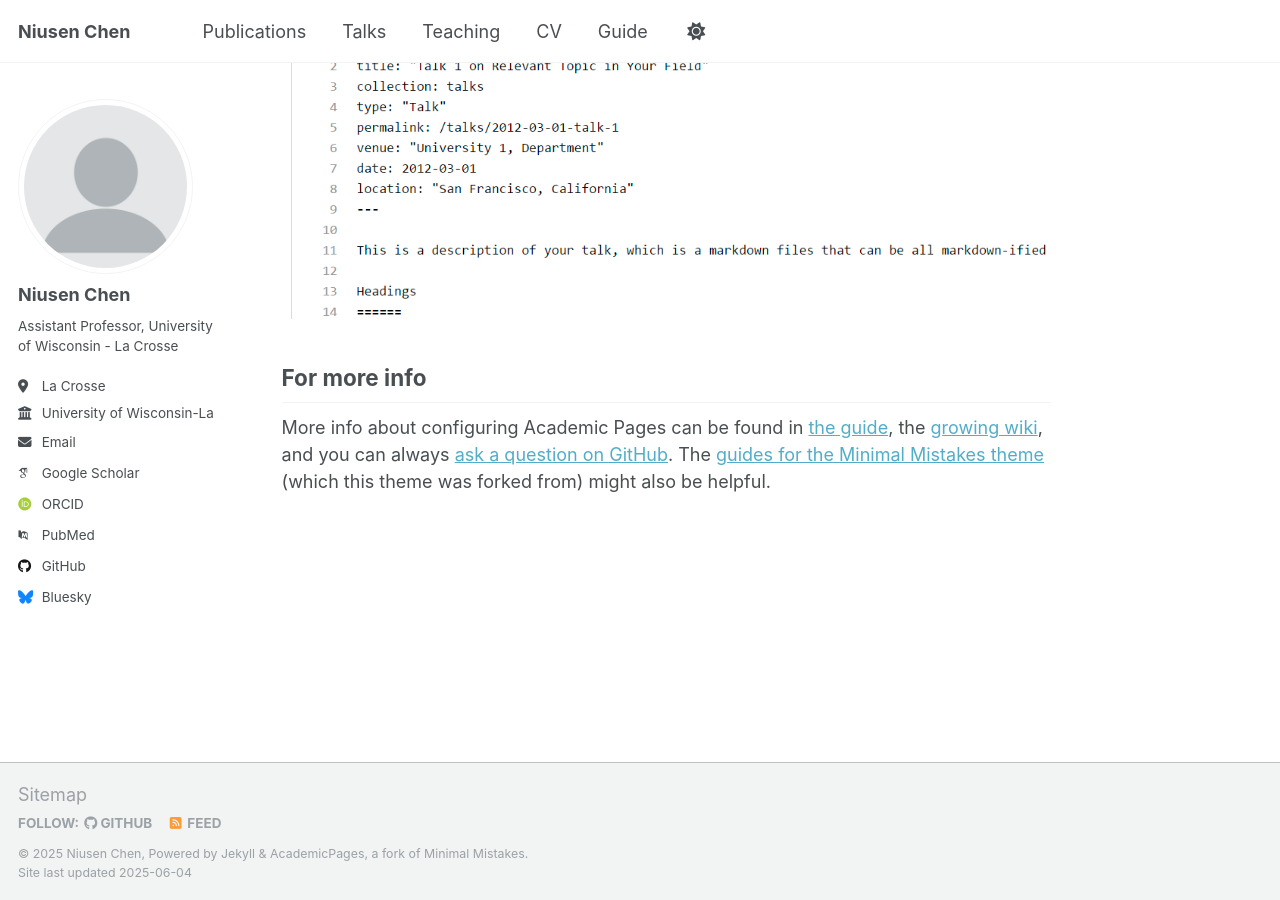
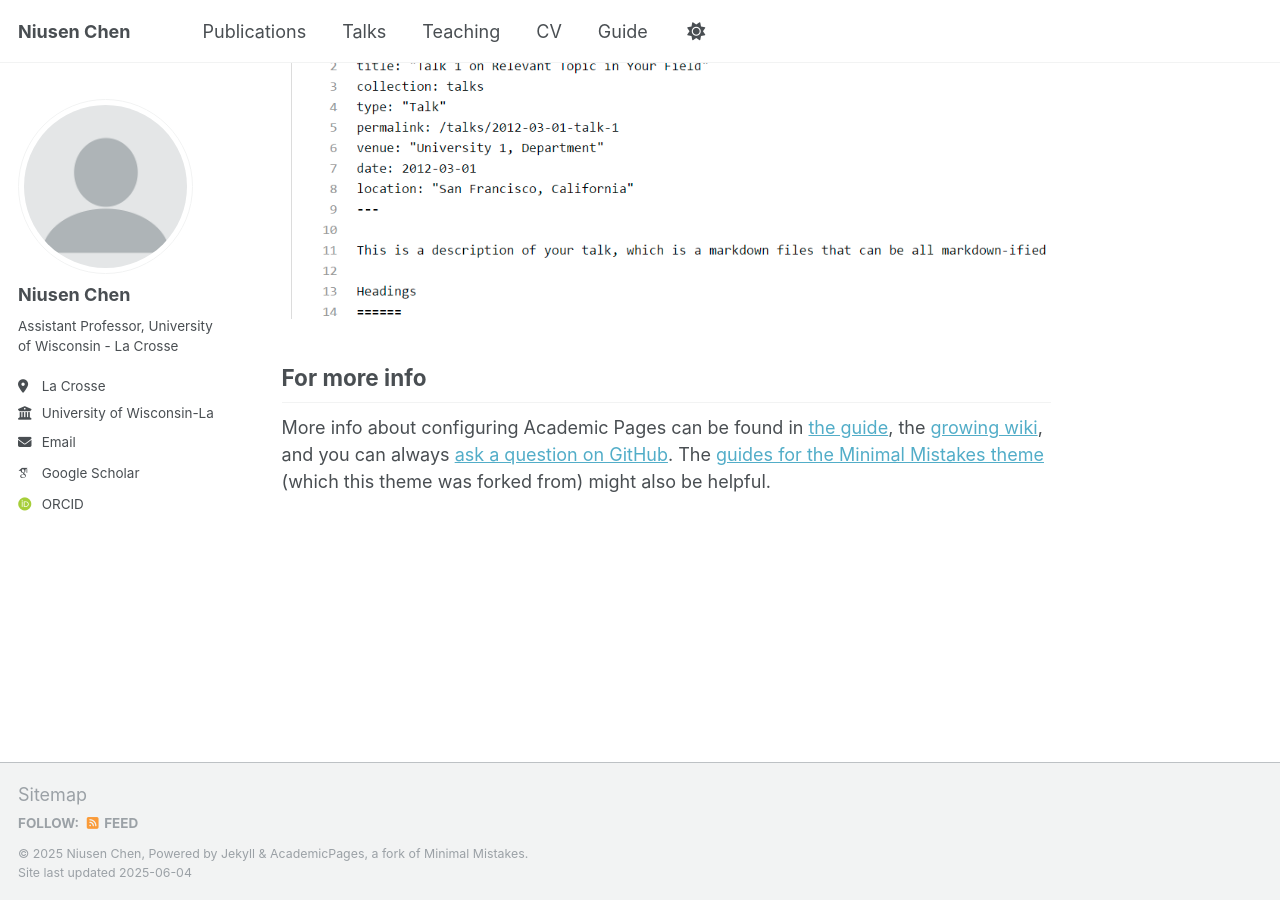
Before and after one commit to niusenc/niusenc.github.io, a Jekyll site: the page built from _pages/about.md, in a window 1280 px wide and 900 px high, scrolled down 2420 px. Built offline with Jekyll 4.4.1, drawn with Linux system fonts in a browser that asks for light colours; some web fonts are replaced; part of the change alters nothing that is shown.

Commit message:
Update _config.yml

```diff
--- a/_config.yml
+++ b/_config.yml
@@ -38,7 +38,7 @@ author:
   impactstory      : # URL
   orcid            : "http://orcid.org/yourorcidurl"
   semantic         : # URL
-  pubmed           : "https://www.ncbi.nlm.nih.gov/pubmed/?term=john+snow"
+  pubmed           : # URL
   researchgate     : # URL
   scopus           : # URL
 
@@ -46,12 +46,12 @@ author:
   bitbucket        : # Username - Update with your username on the site
   codepen          : # Username
   dribbble         : # Username
-  github           : "academicpages"
+  github           : # Username
   kaggle           : # Username
   stackoverflow    : # User number or user number and name (i.e., use "1" or "1/jeff-atwood")
 
   # Social media
-  bluesky          : "bsky.app" # Replace this with you Bluesky username
+  bluesky          : # Username # Replace this with you Bluesky username
   facebook         : # Username
   flickr           : # Username
   foursquare       : # Username
```
